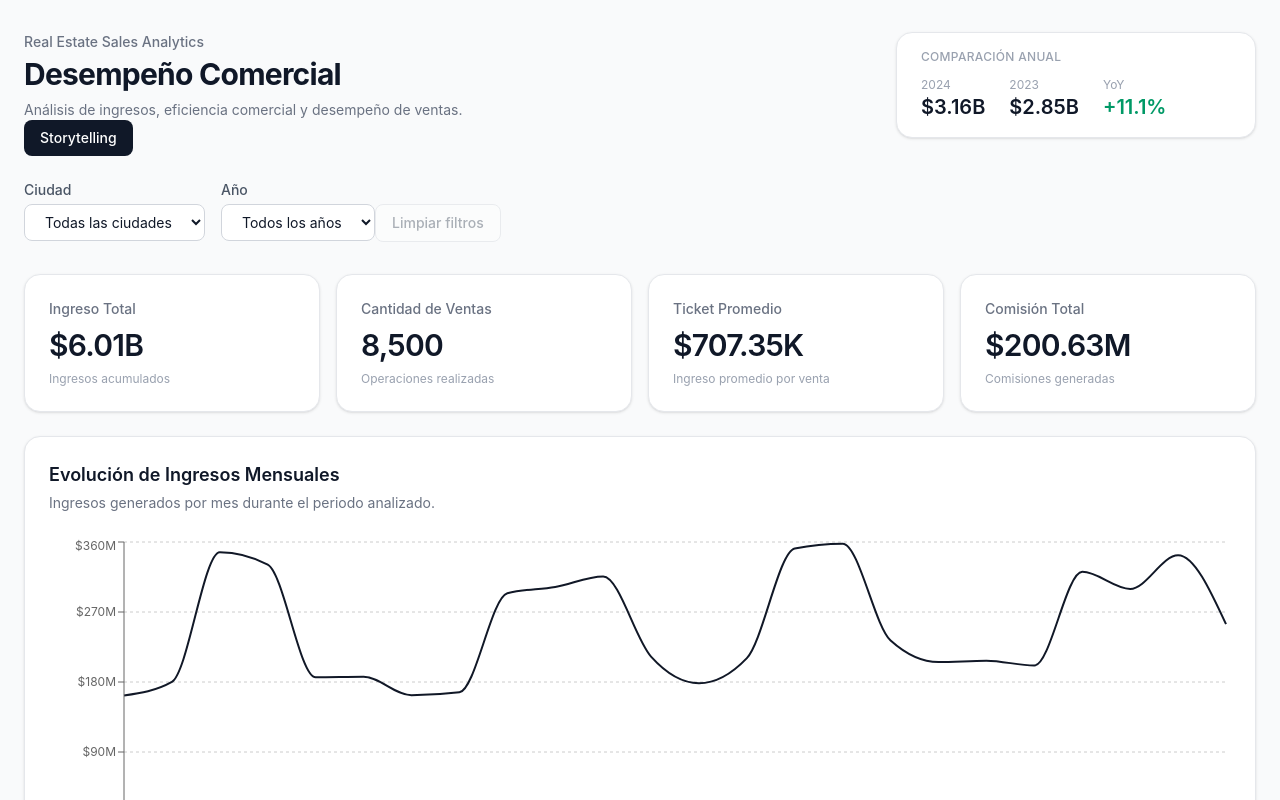
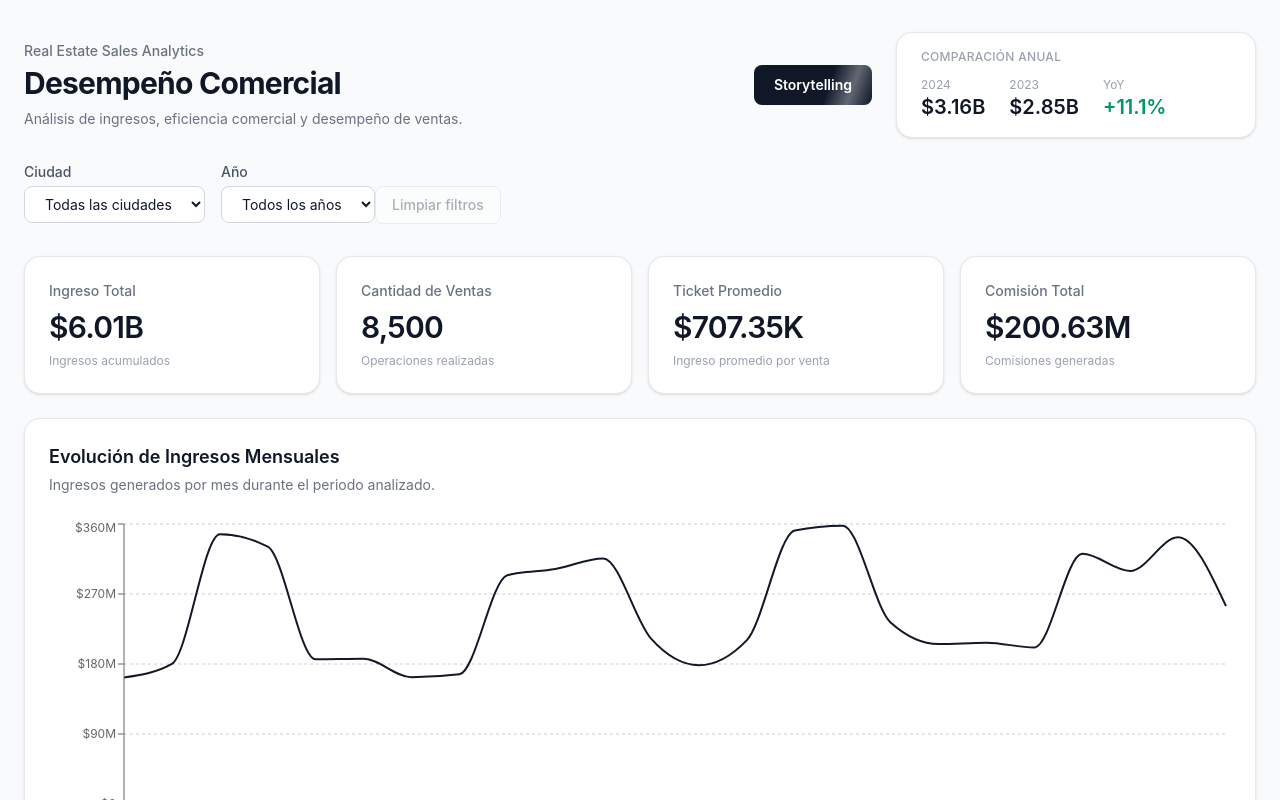
Before and after one commit to Gerardo-Soto/real-estate-sales-analytics-dashboard, a Next.js app: page / in a window 1280 px wide. Shown: the top 800 px of the page. Built offline with nearby package versions, Linux system fonts and the light colour scheme.

Commit message:
feat: reposition storytelling button and enhance header layout

```diff
--- a/src/app/globals.css
+++ b/src/app/globals.css
@@ -9,3 +9,117 @@ body {
 body {
   background: #f9fafb;
 }
+
+/* Storytelling styles */
+.storytelling-button {
+  position: relative;
+  isolation: isolate;
+  overflow: hidden;
+
+  transition:
+    transform 180ms ease,
+    box-shadow 180ms ease,
+    background-color 180ms ease;
+}
+
+/* Halo animado */
+.storytelling-button::before {
+  content: "";
+  position: absolute;
+  inset: -4px;
+
+  border-radius: inherit;
+
+  background: rgba(17, 24, 39, 0.35);
+
+  z-index: -1;
+
+  opacity: 0;
+
+  animation: storytelling-glow 2.5s ease-in-out infinite;
+}
+
+/* Brillo que atraviesa el botón */
+.storytelling-button::after {
+  content: "";
+
+  position: absolute;
+
+  top: -50%;
+  left: -70%;
+
+  width: 40%;
+  height: 200%;
+
+  background: linear-gradient(
+    90deg,
+    transparent,
+    rgba(255, 255, 255, 0.35),
+    transparent
+  );
+
+  transform: rotate(20deg);
+
+  animation: storytelling-shine 3.5s ease-in-out infinite;
+
+  pointer-events: none;
+}
+
+
+.storytelling-button:hover {
+  transform: translateY(-2px) scale(1.03);
+
+  box-shadow:
+    0 10px 25px rgba(17, 24, 39, 0.25),
+    0 0 0 4px rgba(17, 24, 39, 0.08);
+}
+
+
+.storytelling-button:active {
+  transform: translateY(0) scale(0.96);
+}
+
+
+@keyframes storytelling-glow {
+  0%,
+  60%,
+  100% {
+    opacity: 0;
+    transform: scale(1);
+  }
+
+  70% {
+    opacity: 0.3;
+    transform: scale(1.08);
+  }
+
+  85% {
+    opacity: 0;
+    transform: scale(1.18);
+  }
+}
+
+
+@keyframes storytelling-shine {
+  0%,
+  65% {
+    left: -70%;
+  }
+
+  85%,
+  100% {
+    left: 140%;
+  }
+}
+
+
+@media (prefers-reduced-motion: reduce) {
+  .storytelling-button::before,
+  .storytelling-button::after {
+    animation: none;
+  }
+
+  .storytelling-button {
+    transition: none;
+  }
+}
--- a/src/app/page.tsx
+++ b/src/app/page.tsx
@@ -361,8 +361,9 @@ export default function Home() {
     <main className="min-h-screen bg-gray-50 px-6 py-8">
       <div className="mx-auto max-w-7xl">
 
-        <div className="grid gap-6 lg:grid-cols-[1fr_auto] lg:items-start">
+        <div className="grid gap-6 lg:grid-cols-[minmax(0,1fr)_auto_360px] lg:items-center">
 
+  {/* Title */}
   <header>
     <p className="text-sm font-medium text-gray-500">
       Real Estate Sales Analytics
@@ -375,20 +376,26 @@ export default function Home() {
     <p className="mt-2 text-sm text-gray-500">
       Análisis de ingresos, eficiencia comercial y desempeño de ventas.
     </p>
+  </header>
 
+
+  {/* Storytelling button */}
+  <div className="flex justify-start lg:justify-center">
     <button
       type="button"
-      onClick={() => setStorytellingOpen(true)}
-      className="rounded-lg bg-gray-900 px-4 py-2 text-sm font-medium text-white transition hover:bg-gray-700"
+      onClick={() =>
+        setStorytellingOpen(true)
+      }
+      className="storytelling-button rounded-lg bg-gray-900 px-5 py-2.5 text-sm font-semibold text-white"
     >
       Storytelling
     </button>
-
-  </header>
+  </div>
 
 
+  {/* Annual comparison */}
   {revenueComparison && (
-    <section className="min-w-[360px] rounded-2xl border border-gray-200 bg-white px-6 py-4 shadow-sm">
+    <section className="rounded-2xl border border-gray-200 bg-white px-6 py-4 shadow-sm">
 
       <p className="text-xs font-medium uppercase tracking-wide text-gray-400">
         Comparación Anual
@@ -437,7 +444,9 @@ export default function Home() {
             {revenueComparison.changePercentage >= 0
               ? "+"
               : ""}
-            {revenueComparison.changePercentage.toFixed(1)}
+            {revenueComparison.changePercentage.toFixed(
+              1
+            )}
             %
           </p>
         </div>
@@ -445,7 +454,6 @@ export default function Home() {
       </div>
 
     </section>
-
   )}
 
 </div>
@@ -465,6 +473,8 @@ export default function Home() {
   <EmptyState
     onResetFilters={resetFilters}
   />
+
+
 
 ) : (
   <>
```
